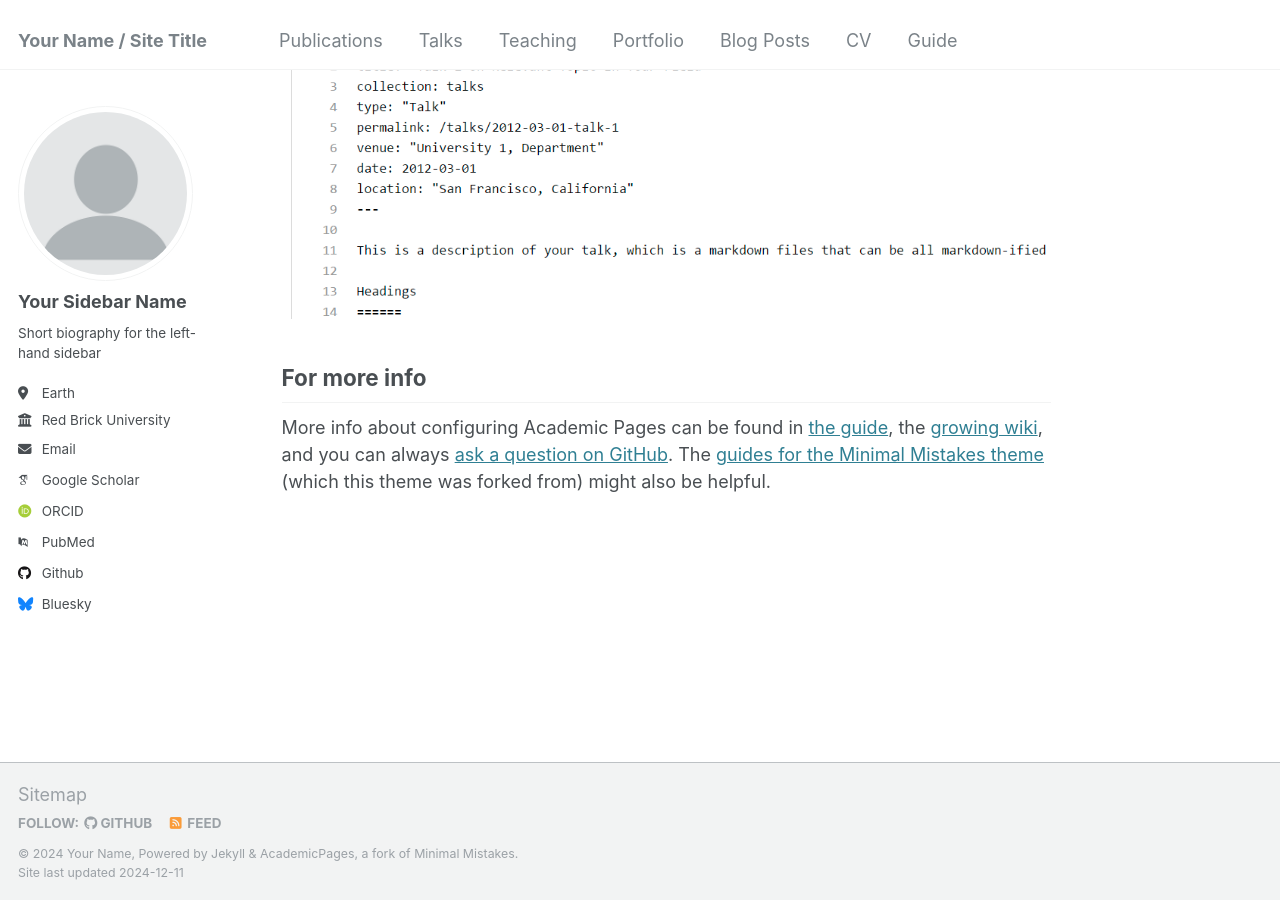
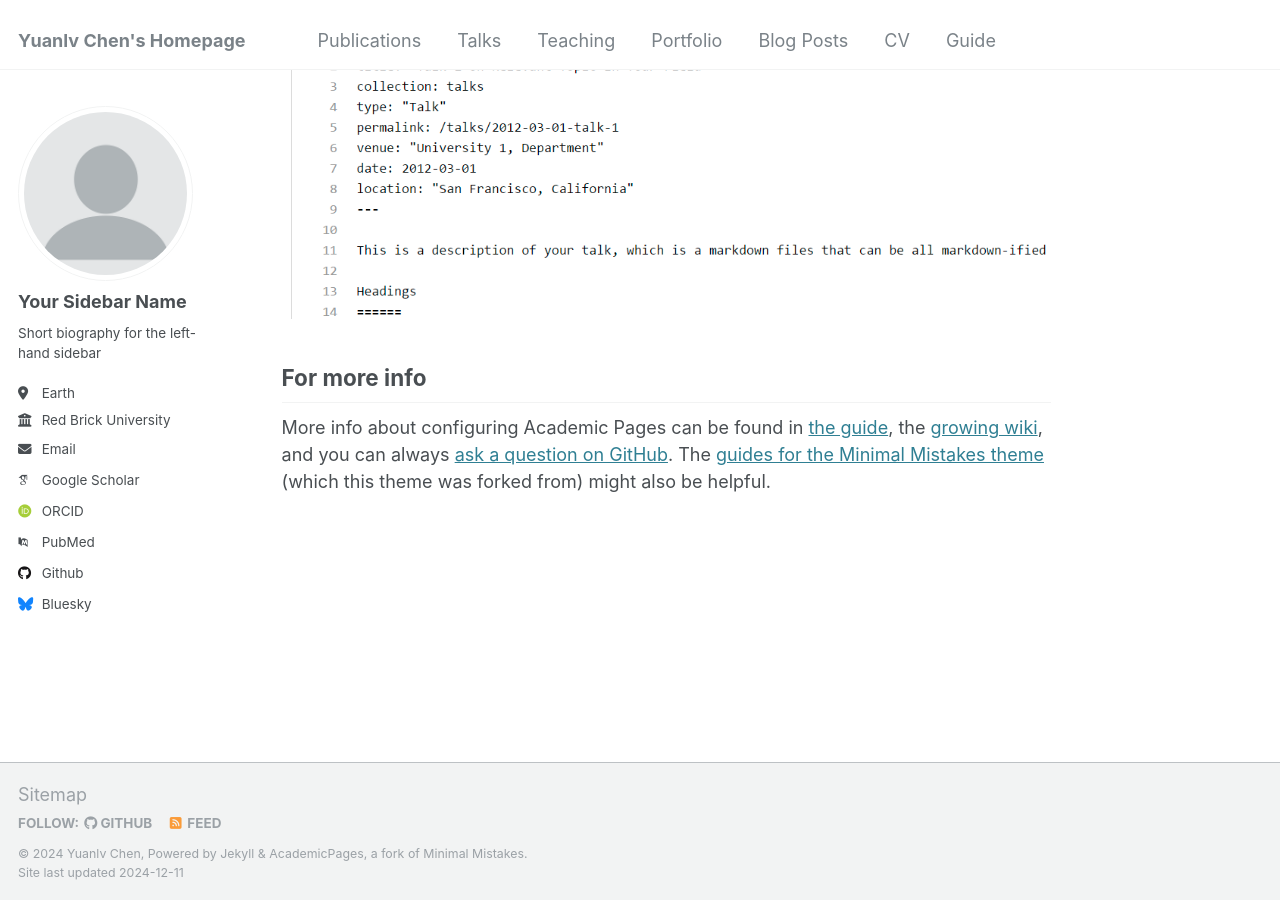
Before and after one commit to YLchen22/YLchen22.github.io, a Jekyll site: the page built from _pages/about.md, in a window 1280 px wide and 900 px high, scrolled down 2643 px. Built offline with Jekyll 4.4.1, drawn with Linux system fonts in a browser that asks for light colours; some web fonts are replaced.

Commit message:
Update _config.yml

```diff
--- a/_config.yml
+++ b/_config.yml
@@ -8,9 +8,9 @@
 
 # Basic Site Settings
 locale                   : "en-US"
-title                    : "Your Name / Site Title"
+title                    : "Yuanlv Chen's Homepage"
 title_separator          : "-"
-name                     : &name "Your Name"
+name                     : &name "Yuanlv Chen"
 description              : &description "personal description"
 url                      : https://academicpages.github.io # the base hostname & protocol for your site e.g. "https://[your GitHub username].github.io"
 baseurl                  : "" # the subpath of your site, e.g. "/blog"
```
